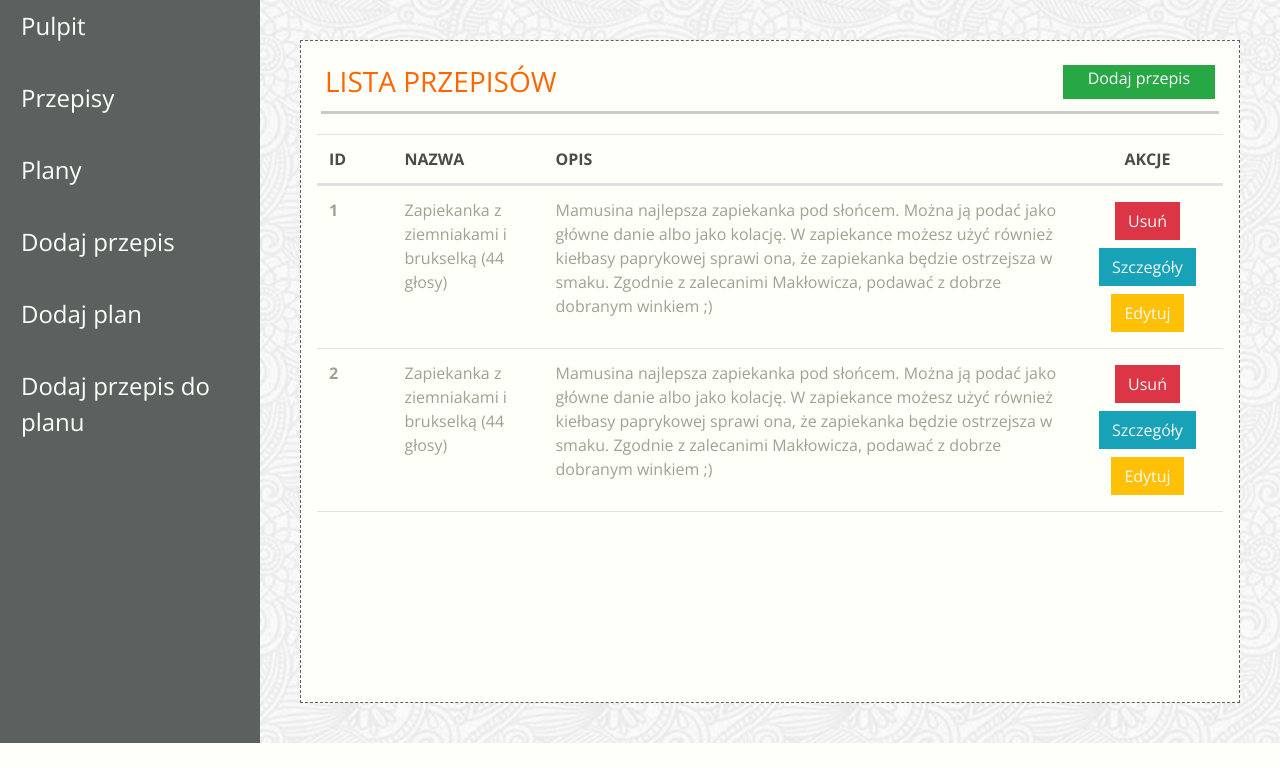
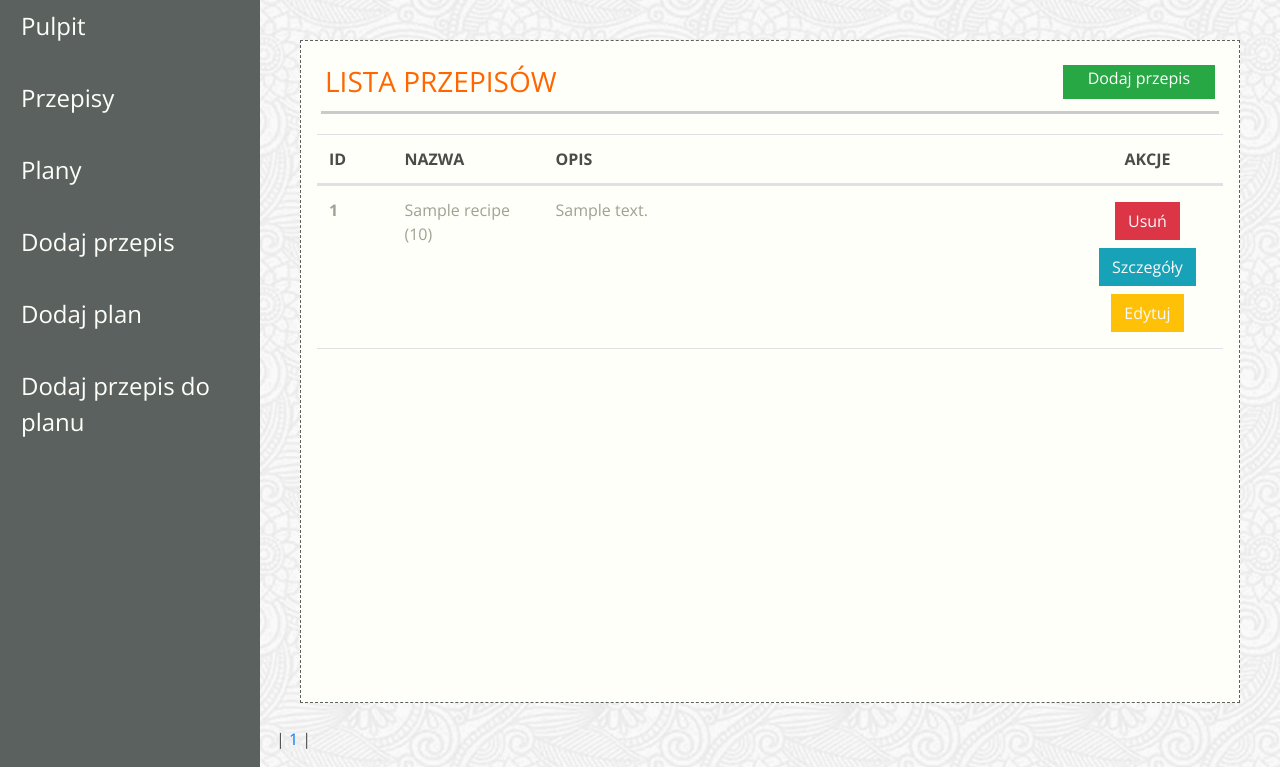
Before and after one commit to klaudiakryskiewicz/Scrum_Lab_Project, a Django app: template jedzonko/templates/app-recipes.html in a window 1280 px wide. Shown: the part 84-851 px from the top of the page. Before the commit the page ends 827 px from the top, so only its background shows below. Run offline with Django 3.2, Linux system fonts and the light colour scheme; the template is opened without the code that fills it: most values are stand-ins (such as "Sample title", 1, 10 or a date in 2020); some libraries are stand-ins or nearby versions; some web fonts are replaced.

Commit message:
zad3.1 done

```diff
--- a/jedzonko/templates/app-recipes.html
+++ b/jedzonko/templates/app-recipes.html
@@ -21,47 +21,43 @@
         </tr>
         </thead>
         <tbody class="text-color-lighter">
+        {% for recipe in recipes %}
         <tr class="d-flex">
-            <th scope="row" class="col-1">1</th>
+            <th scope="row" class="col-1">{{ forloop.counter }}</th>
             <td class="col-2">
-                Zapiekanka z ziemniakami i brukselką (44 głosy)
+                {{ recipe.name }} ({{ recipe.votes }})
             </td>
-            <td clas="col-7">Mamusina najlepsza zapiekanka pod słońcem. Można ją
-                podać jako główne danie albo jako kolację. W zapiekance możesz
-                użyć również kiełbasy paprykowej sprawi ona, że zapiekanka
-                będzie ostrzejsza w smaku. Zgodnie z zalecanimi Makłowicza,
-                podawać z dobrze dobranym winkiem ;)
+            <td class="col-7"> {{ recipe.description }}
             </td>
             <td class="col-2 d-flex align-items-center justify-content-center flex-wrap">
                 <a href="#"
                    class="btn btn-danger rounded-0 text-light m-1">Usuń</a>
-                <a href="/app-recipe-details.html"
+                <a href="/recipe/{{ recipe.id }}/"
                    class="btn btn-info rounded-0 text-light m-1">Szczegóły</a>
                 <a href="/app-edit-recipe.html"
                    class="btn btn-warning rounded-0 text-light m-1">Edytuj</a>
             </td>
         </tr>
-        <tr class="d-flex">
-            <th scope="row" class="col-1">2</th>
-            <td class="col-2">
-                Zapiekanka z ziemniakami i brukselką (44 głosy)
-            </td>
-            <td clas="col-7">Mamusina najlepsza zapiekanka pod słońcem. Można ją
-                podać jako główne danie albo jako kolację. W zapiekance możesz
-                użyć również kiełbasy paprykowej sprawi ona, że zapiekanka
-                będzie ostrzejsza w smaku. Zgodnie z zalecanimi Makłowicza,
-                podawać z dobrze dobranym winkiem ;)
-            </td>
-            <td class="col-2 d-flex align-items-center justify-content-center flex-wrap">
-                <a href="#"
-                   class="btn btn-danger rounded-0 text-light m-1">Usuń</a>
-                <a href="/app-recipe-details.html"
-                   class="btn btn-info rounded-0 text-light m-1">Szczegóły</a>
-                <a href="/app-edit-recipe.html"
-                   class="btn btn-warning rounded-0 text-light m-1">Edytuj</a>
-            </td>
-        </tr>
+        {% endfor %}
         </tbody>
     </table>
 </div>
+
+<div class="pagination">
+    <span class="step-links">
+        {% if recipes.has_previous %}
+            <a href="?page={{ recipes.previous_page_number }}">< poprzednia</a>
+        {% endif %}
+
+        {% for i in recipes.paginator.page_range %}
+            | <a href="?page={{ i }}">{{ i }}</a>
+        {% endfor %}
+        |
+        {% if recipes.has_next %}
+            <a href="?page={{ recipes.next_page_number }}">następna ></a>
+        {% endif %}
+    </span>
+</div>
+
+
 {% endblock content %}
```
Also changed, not shown: jedzonko/views.py (+9 -4 lines).
